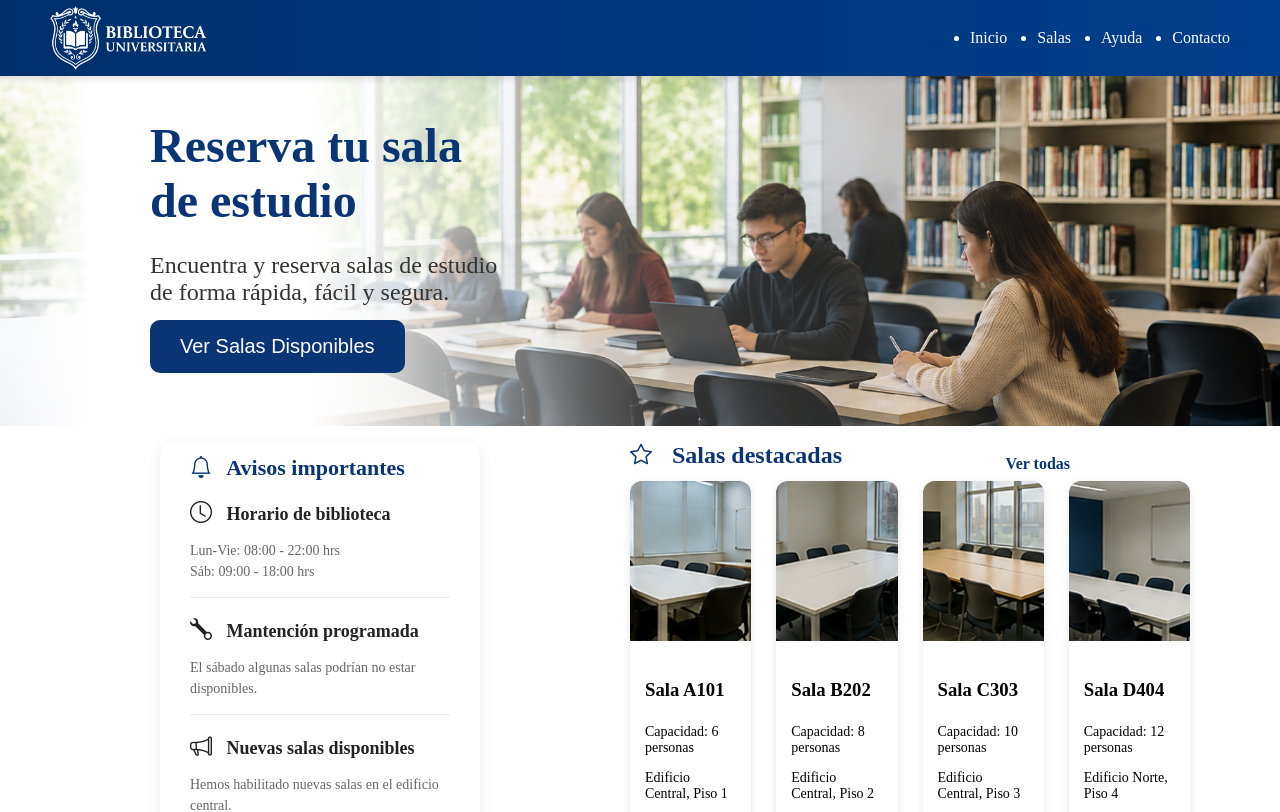
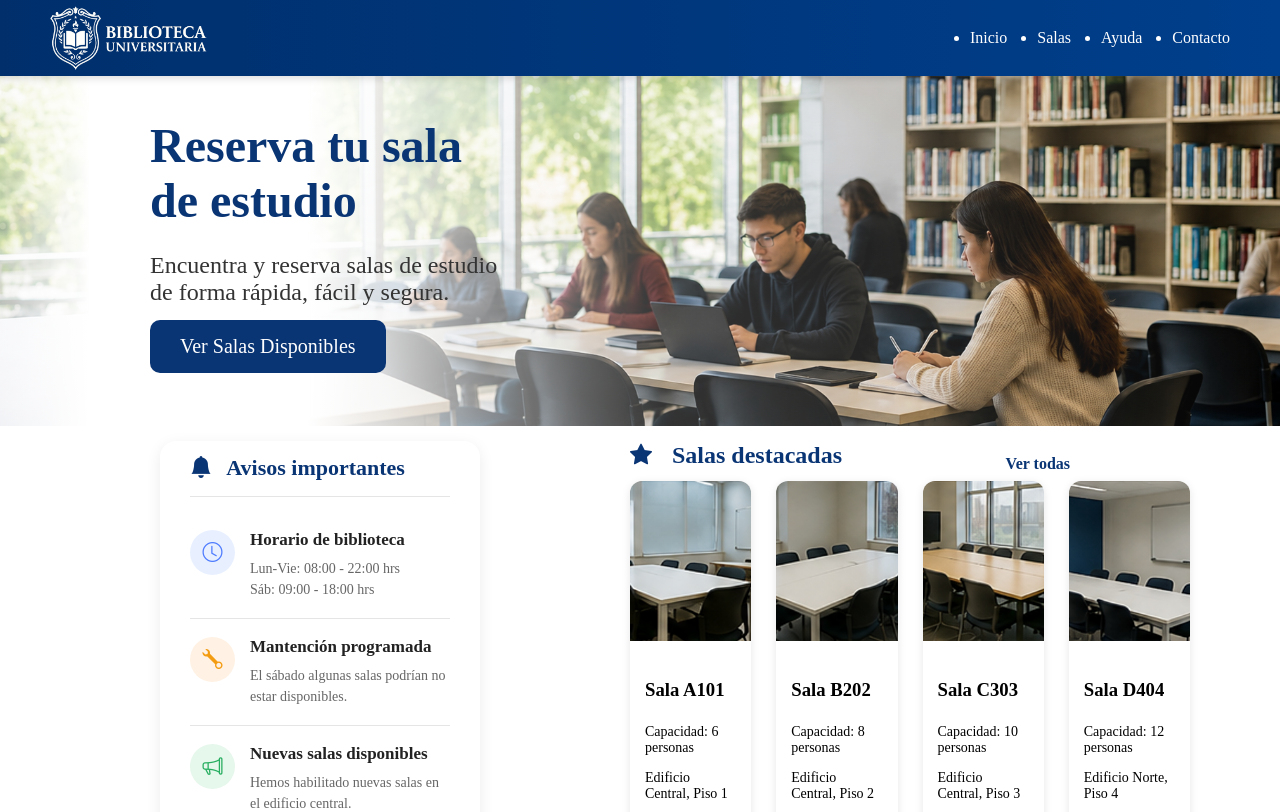
Before and after one commit to LondonDev-01/ICIFG003-SOL2-EQUIPO07, an Angular app in the folder frontend/: page / in a window 1280 px wide. Shown: the top 812 px of the page. Built offline with nearby package versions, Linux system fonts and the light colour scheme.

Commit message:
mejoras visuales en el frontend

```diff
--- a/frontend/src/app/features/home/home/home.css
+++ b/frontend/src/app/features/home/home/home.css
@@ -109,10 +109,15 @@
 }
 
 .avisos-card h2 {
-    margin-bottom: 0px;
+    margin-top: -10px;
+
     color: #0a3575;
     font-size: 22px;
-    margin-top: -10px;
+
+    padding-bottom: 15px;
+    margin-bottom: 15px;
+
+    border-bottom: 1px solid #e5e5e5;
 
 }
 
@@ -378,3 +383,77 @@
     }
 
 }
+
+.aviso {
+    display: flex;
+    align-items: flex-start;
+    gap: 15px;
+
+    padding: 18px 0;
+
+    border-bottom: 1px solid #e5e5e5;
+}
+
+.icono-aviso {
+    width: 45px;
+    height: 45px;
+
+    border-radius: 50%;
+
+    display: flex;
+    justify-content: center;
+    align-items: center;
+
+    flex-shrink: 0;
+}
+
+.icono-aviso i {
+    font-size: 20px;
+    position: relative;
+    left: 5px;
+}
+
+.reloj {
+    background: #e8f0ff;
+    color: #4f7cff;
+}
+
+.mantenimiento {
+    background: #fff1e3;
+    color: #f39c12;
+}
+
+.nuevas {
+    background: #e6f7eb;
+    color: #27ae60;
+}
+
+.contenido-aviso h3 {
+    margin: 0 0 8px 0;
+    font-size: 17px;
+}
+
+.contenido-aviso p {
+    margin: 0;
+    font-size: 14px;
+    line-height: 1.5;
+}
+
+.btn-salas {
+    background-color: #0a3575;
+    color: white;
+
+    border: none;
+    border-radius: 10px;
+
+    padding: 15px 30px;
+
+    font-size: 20px;
+
+    transform: translateY(-10px);
+
+    cursor: pointer;
+
+    text-decoration: none;
+    display: inline-block;
+}
--- a/frontend/src/app/features/home/home/home.html
+++ b/frontend/src/app/features/home/home/home.html
@@ -19,9 +19,9 @@
         forma rápida, fácil y segura.
       </p>
 
-      <button class="btn-salas">
+      <a routerLink="/salas" class="btn-salas">
         Ver Salas Disponibles
-      </button>
+      </a>
 
     </div>
 
@@ -34,15 +34,18 @@
   <aside class="avisos-card">
 
     <h2>
-      <i class="bi bi-bell"></i>
+      <i class="bi bi-bell-fill"></i>
       Avisos importantes
     </h2>
 
     <div class="aviso">
-       <h3>
+
+      <div class="icono-aviso reloj">
         <i class="bi bi-clock"></i>
-        Horario de biblioteca
-      </h3>
+      </div>
+
+      <div class="contenido-aviso">
+        <h3>Horario de biblioteca</h3>
 
       <p>
         Lun-Vie: 08:00 - 22:00 hrs<br>
@@ -50,28 +53,39 @@
       </p>
     </div>
 
+</div>
+
     <div class="aviso">
-      <h3>
+
+      <div class="icono-aviso mantenimiento">
         <i class="bi bi-wrench"></i>
-        Mantención programada
-      </h3>
+      </div>
+
+      <div class="contenido-aviso">
+        <h3>Mantención programada</h3>
 
         <p>
           El sábado algunas salas podrían
           no estar disponibles.
          </p>
       </div>
+</div>
 
     <div class="aviso">
-      <h3>
+
+     <div class="icono-aviso nuevas">
        <i class="bi bi-megaphone"></i>
-         Nuevas salas disponibles
-      </h3>
+     </div>
+
+     <div class="contenido-aviso">
+      <h3>Nuevas salas disponibles</h3>
 
      <p>
         Hemos habilitado nuevas salas
         en el edificio central.
      </p>
+    </div>
+
 </div>
 
   </aside>
@@ -81,7 +95,7 @@
   <header class="salas-header">
 
     <h2>
-      <i class="bi bi-star"></i>
+      <i class="bi bi-star-fill"></i>
       Salas destacadas
     </h2>
 
--- a/frontend/src/app/features/home/home/home.ts
+++ b/frontend/src/app/features/home/home/home.ts
@@ -1,11 +1,12 @@
 import { NavbarComponent } from '../../../core/components/navbar/navbar';
 import { Component } from '@angular/core';
 import { FooterComponent } from "../../../core/components/footer/footer";
+import { RouterLink } from "@angular/router";
 
 @Component({
   selector: 'app-home',
   standalone: true,
-  imports: [NavbarComponent, FooterComponent],
+  imports: [NavbarComponent, FooterComponent, RouterLink],
   templateUrl: './home.html',
   styleUrl: './home.css',
 })
--- a/frontend/src/app/features/salas/salas/salas.css
+++ b/frontend/src/app/features/salas/salas/salas.css
@@ -130,7 +130,7 @@
 
 .categoria select {
     position: relative;
-    left: -80px;
+    left: -75px;
 }
 
 /* =========================
--- a/frontend/src/app/features/salas/salas/salas.html
+++ b/frontend/src/app/features/salas/salas/salas.html
@@ -22,7 +22,7 @@
     </div>
 
     <div class="categoria">
-      <label for="categoriaSala">Categoría</label>
+      <label for="categoriaSala"></label>
 
         <select id="categoriaSala">
             <option>Todas</option>
@@ -45,17 +45,13 @@
 
   <div class="salas-grid">
 
-    <article class="sala-card">
-      <img src="/salas/sala101.png" alt="Sala A101">
-
-      <h3>Sala A101</h3>
-
-      <p>Capacidad: 6 personas</p>
-      <p>Ubicación: Primer piso</p>
-      <p>Horario: 08:00 - 22:00 hrs</p>
-
-      <button>Reservar</button>
-    </article>
+    <app-sala-card
+      nombre="Sala A101"
+      [capacidad]="6"
+      ubicacion="Primer piso"
+      horario="08:00 - 22:00 hrs"
+      imagen="/salas/sala101.png">
+    </app-sala-card>
 
     <article class="sala-card">
       <img src="/salas/sala202.png" alt="Sala B202">
--- a/frontend/src/app/shared/components/mensaje/mensaje.html
+++ b/frontend/src/app/shared/components/mensaje/mensaje.html
@@ -1 +1,3 @@
-<p>mensaje works!</p>
+<div class="mensaje">
+  <p>{{ texto }}</p>
+</div>
--- a/frontend/src/styles.css
+++ b/frontend/src/styles.css
@@ -3,4 +3,9 @@ html,
 body {
     margin: 0;
     padding: 0;
+
 }
+
+html {
+    overflow-y: scroll;
+}
```
Lines whose indentation alone changed are shown as unchanged.
